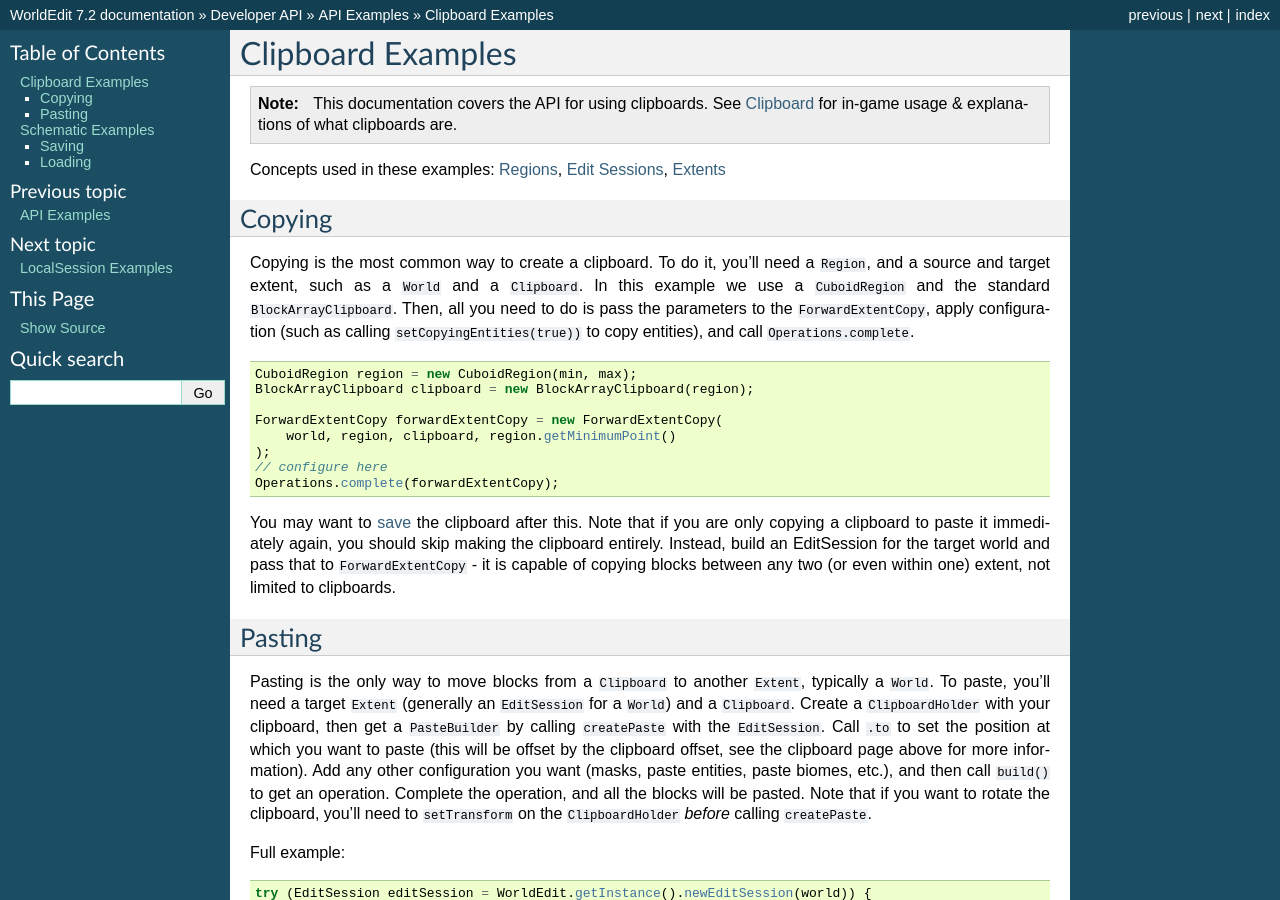
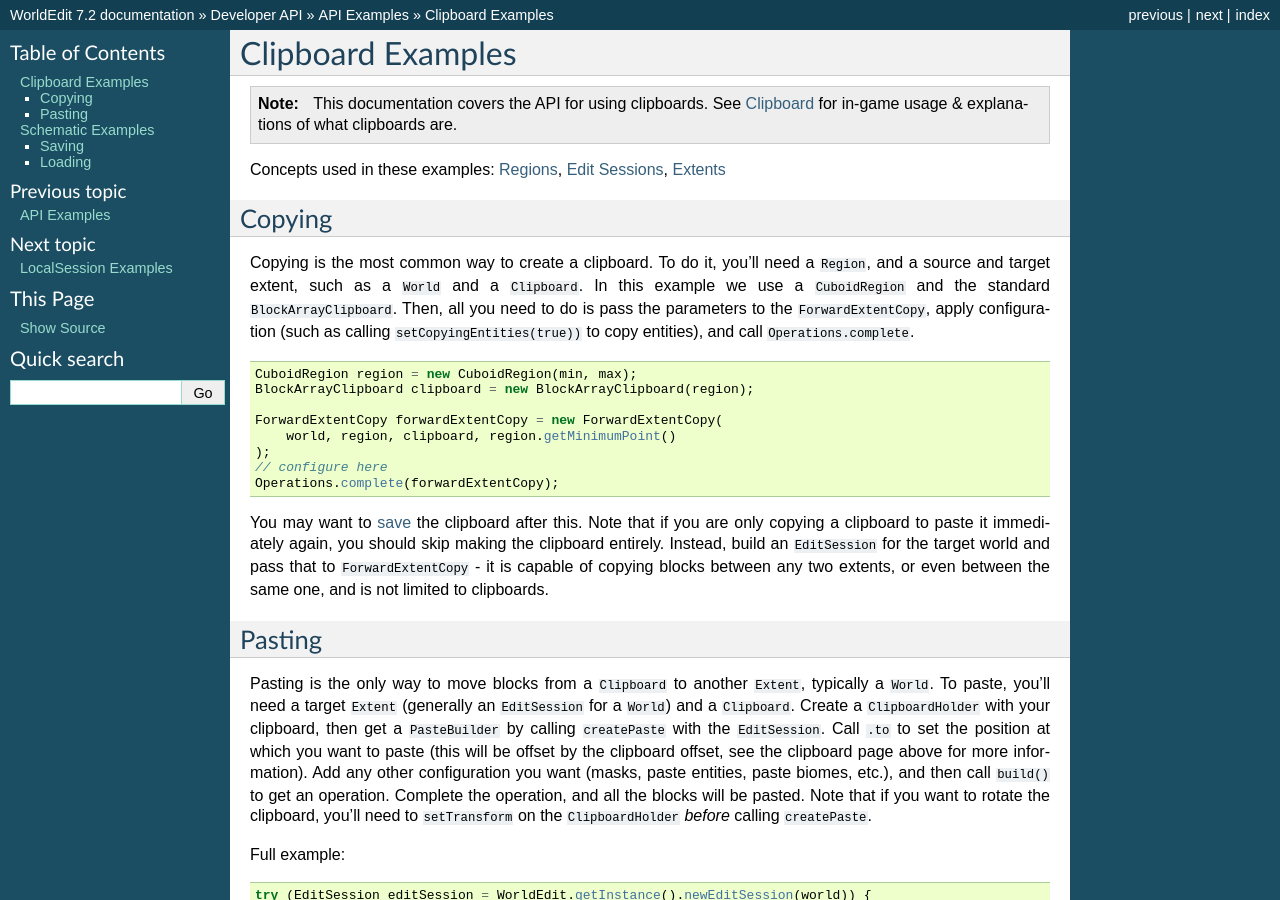
Before and after one commit to EngineHub/WorldEditDocs, a Sphinx documentation site: the page built from source/api/examples/clipboard.rst, in a window 1280 px wide and 900 px high. Built offline with Sphinx 7.4.7, drawn with Linux system fonts in a browser that asks for light colours.

Commit message:
Apply suggestions from code review
Co-authored-by: Octavia Togami <octavia.togami@gmail.com>

```diff
--- a/source/api/examples/clipboard.rst
+++ b/source/api/examples/clipboard.rst
@@ -27,9 +27,9 @@
     Operations.complete(forwardExtentCopy);
 
 You may want to :ref:`save <Saving>` the clipboard after this. Note that if you are only copying a clipboard to paste it
-immediately again, you should skip making the clipboard entirely. Instead, build an EditSession for the target world and
-pass that to ``ForwardExtentCopy`` - it is capable of copying blocks between any two (or even within one) extent,
-not limited to clipboards.
+immediately again, you should skip making the clipboard entirely. Instead, build an ``EditSession`` for the target world and
+pass that to ``ForwardExtentCopy`` - it is capable of copying blocks between any two extents,
+or even between the same one, and is not limited to clipboards.
 
 Pasting
 -------
```
